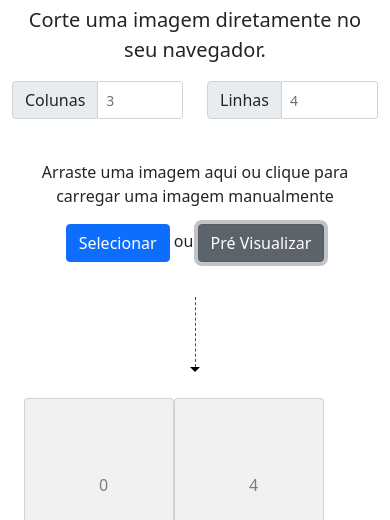
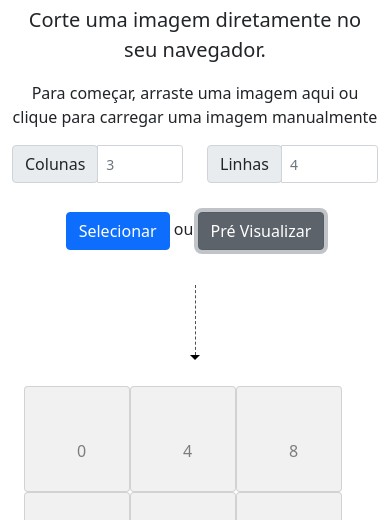
Before and after one commit to thethales/FatiadorDeImagens, a plain HTML site: page index.html in a window 390 px wide. Both pictures are taken after a click on the button "Pré Visualizar". Shown: the part 324-844 px from the top of the page. Drawn offline with Linux system fonts and the light colour scheme.

Commit message:
Incluso largura dinâmica do mockup da grade no mobile

```diff
--- a/index.html
+++ b/index.html
@@ -33,13 +33,13 @@
         <p class="lead">Corte uma imagem diretamente no seu navegador.</p>
         <p class="visually-hidden">Corte imagens para Instagram</p>
         <p class="visually-hidden">Corte imagens para Facebook</p>
-
+        <p>Para começar, arraste uma imagem aqui ou clique para carregar uma imagem manualmente</p>
         <form>
           <div class="form-group col-sm-12">
 
             <div class="row">
               <div class="col col-sm-6">
-                <div class="input-group mb-3">
+                <div class="input-group mb-1">
                   <div class="input-group-prepend">
                     <span class="input-group-text">Colunas</span>
                   </div>
@@ -49,7 +49,7 @@
               </div>
 
               <div class="col col-sm-6">
-                <div class="input-group mb-3 ">
+                <div class="input-group mb-1 ">
                   <div class="input-group-prepend">
                     <span class="input-group-text">Linhas</span>
                   </div>
@@ -64,7 +64,7 @@
 
               <div class="col col-sm-12" id="loadArea">
                 <form class="dropForm">
-                  <p>Arraste uma imagem aqui ou clique para carregar uma imagem manualmente</p>
+
                   <input type="file" tabindex="3" id="inputImageToSlice" accept="image/*">
                   <label class="btn btn-primary processingButton" for="inputImageToSlice"
                     alt="Selecionar uma imagem do seu dispositivo">Selecionar</label>
@@ -75,6 +75,7 @@
                       alt="Fatiar a imagem seleciona no numero de colunas e linhas especificadas">Pré
                       Visualizar</span>
                   </button>
+
                 </form>
               </div>
             </div>
--- a/src/script.js
+++ b/src/script.js
@@ -158,6 +158,7 @@ function insertImage(outputDivId, imgURLs) {
     outputDiv = document.getElementById("row" + r);
     newDiv.setAttribute("class", "col-sm card img-slice");
     newImage.setAttribute('src', imgURLs[i]);
+    newImage.setAttribute('name', i);
     newSpan.innerText = i;
     newDiv.appendChild(newImage);
     newDiv.appendChild(newSpan);
@@ -227,12 +228,12 @@ function printGridMockup() {
   var cols = slicer.numColsToCut;
   var rows = slicer.numRowsToCut;
   var slices = cols * rows;
+  var sliceWidth = (outputDiv.offsetWidth /cols)+'px';
 
   for (var r = 0; r < rows; r++) {
     let newDivRow = document.createElement("div");
     newDivRow.setAttribute("class", "row");
     newDivRow.setAttribute("id", "row" + r);
-
     outputDiv.appendChild(newDivRow);
   }
 
@@ -243,6 +244,8 @@ function printGridMockup() {
 
     outputDiv = document.getElementById("row" + r);
     newDiv.setAttribute("class", "col-sm card img-slice-placeholder");
+    newDiv.style["width"] = sliceWidth;
+    newDiv.style["height"] = sliceWidth;
     newSpan.innerText = i;
     newDiv.appendChild(newSpan);
     outputDiv.appendChild(newDiv);
--- a/src/style.css
+++ b/src/style.css
@@ -12,10 +12,6 @@
 
 p {
   margin-top: 0;
-}
-
-body{
-
 }
 
 #canvasImageToSlice {
@@ -58,11 +54,11 @@ body{
 }
 
 .img-slice-placeholder {
-  width: 150px;
+  /*width: 150px;*/
   background-color: #e9e9e99c;
   color: #7c7c7c;
   font-size: 1rem;
-  height: 150px;
+  /*height: 150px;*/
   text-align: center;
   position: relative;
 }
```
